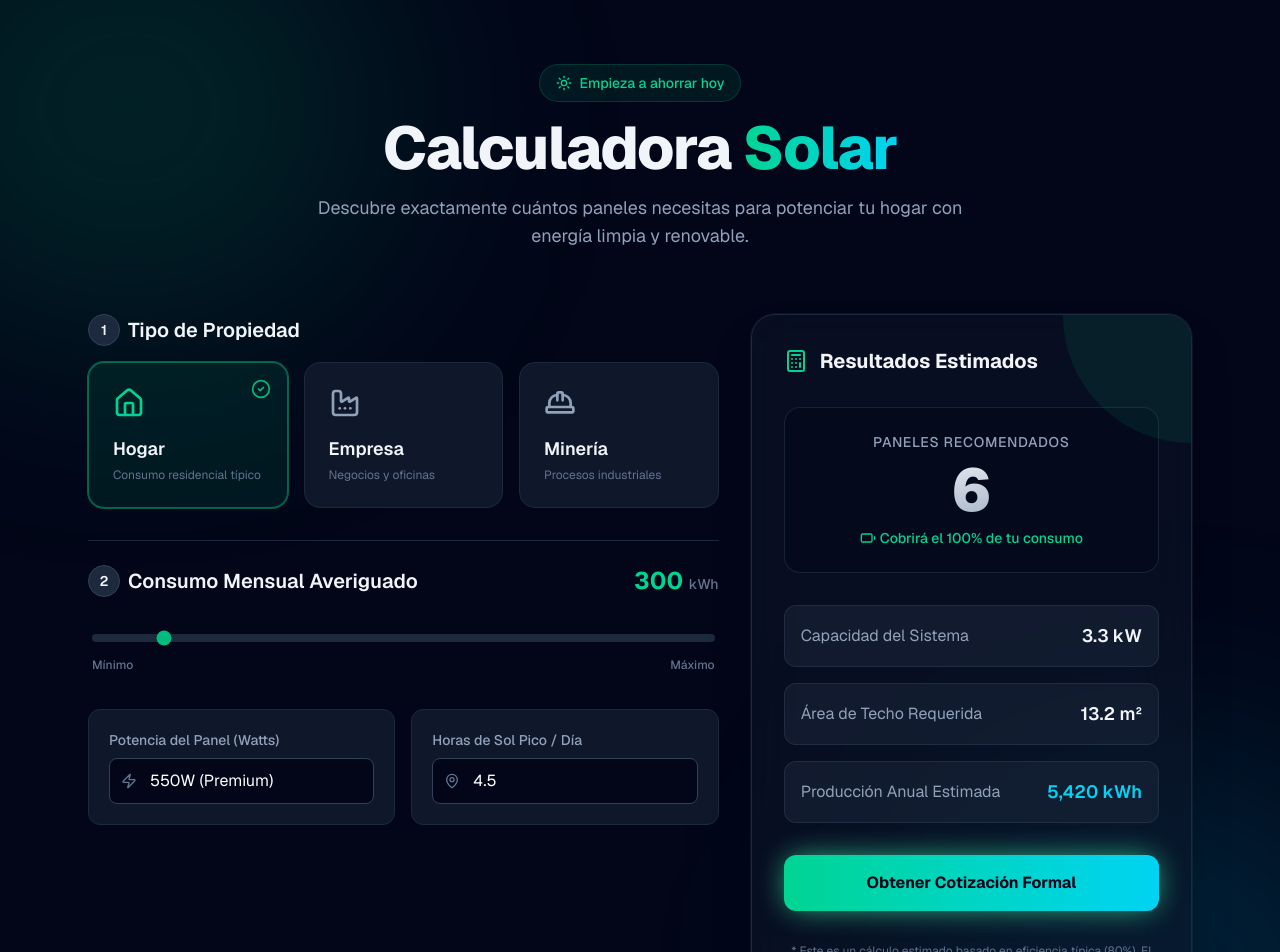
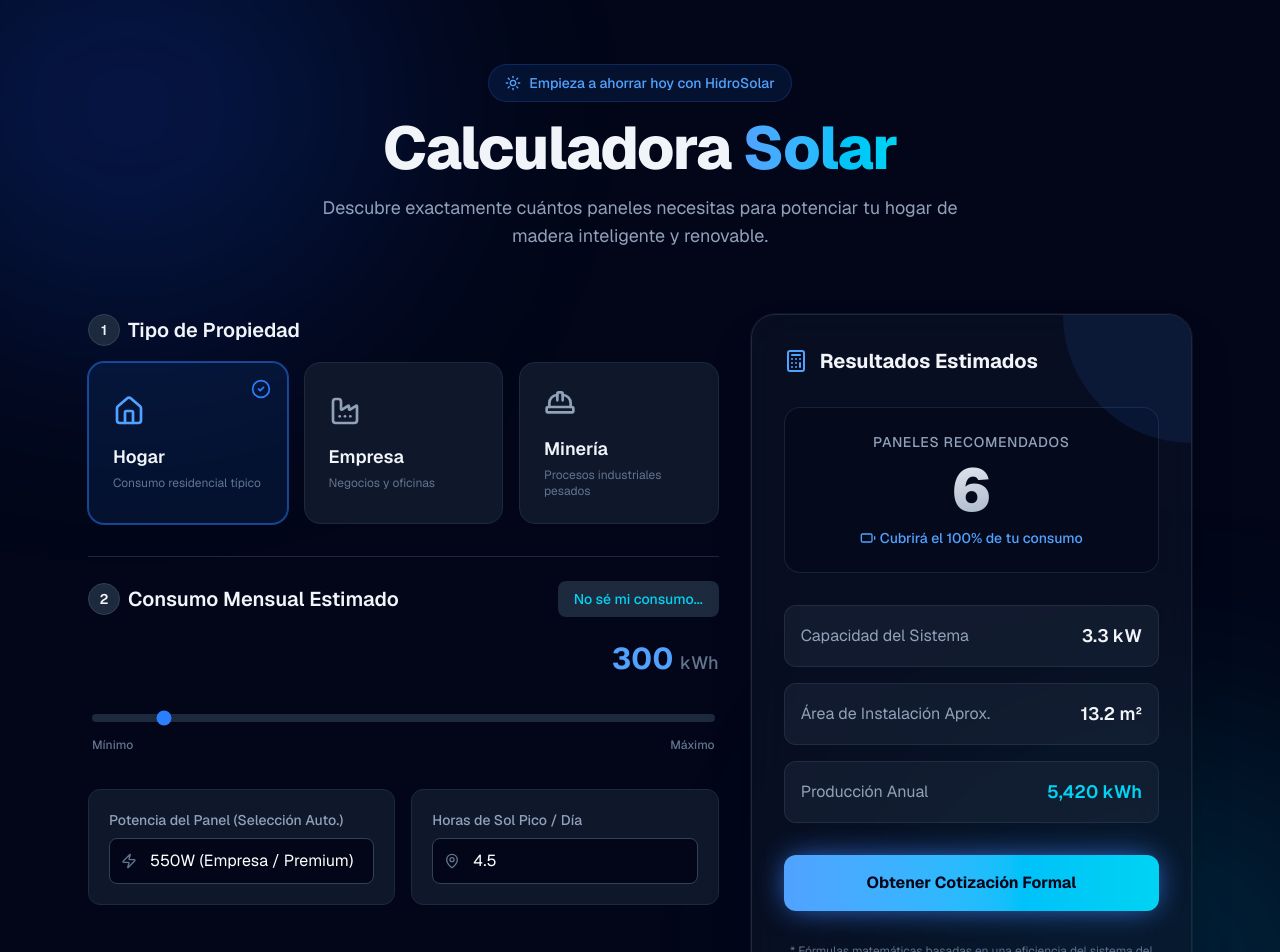
Before and after one commit to vDivCode/CalculadoraPanelSolar, a Next.js app: page / in a window 1280 px wide. Shown: the top 952 px of the page. Built offline with nearby package versions, Linux system fonts and the light colour scheme.

Commit message:
style hidrosolar

```diff
--- a/src/app/page.tsx
+++ b/src/app/page.tsx
@@ -1,14 +1,30 @@
 "use client";
 
 import React, { useState, useEffect } from 'react';
-import { Home, Factory, HardHat, Zap, Sun, MapPin, Calculator, Battery, CheckCircle2 } from 'lucide-react';
+import { Home, Factory, HardHat, Zap, Sun, MapPin, Calculator, Battery, CheckCircle2, Tv, RefreshCcw, Coffee, MonitorSmartphone, Fan, Snowflake } from 'lucide-react';
 
 type PropertyType = 'Hogar' | 'Empresa' | 'Minas';
 
 const propertyOptions: { id: PropertyType; label: string; icon: React.ReactNode; defaultConsumption: number; desc: string }[] = [
   { id: 'Hogar', label: 'Hogar', icon: <Home className="w-8 h-8" />, defaultConsumption: 300, desc: 'Consumo residencial típico' },
   { id: 'Empresa', label: 'Empresa', icon: <Factory className="w-8 h-8" />, defaultConsumption: 2500, desc: 'Negocios y oficinas' },
-  { id: 'Minas', label: 'Minería', icon: <HardHat className="w-8 h-8" />, defaultConsumption: 50000, desc: 'Procesos industriales' },
+  { id: 'Minas', label: 'Minería', icon: <HardHat className="w-8 h-8" />, defaultConsumption: 50000, desc: 'Procesos industriales pesados' },
+];
+
+type Appliance = {
+  id: string;
+  name: string;
+  icon: React.ReactNode;
+  kwhPerMonth: number;
+};
+
+const commonAppliances: Appliance[] = [
+  { id: 'fridge', name: 'Refrigerador', icon: <Snowflake className="w-5 h-5" />, kwhPerMonth: 50 },
+  { id: 'tv', name: 'Televisor', icon: <Tv className="w-5 h-5" />, kwhPerMonth: 15 },
+  { id: 'washer', name: 'Lavadora', icon: <RefreshCcw className="w-5 h-5" />, kwhPerMonth: 25 },
+  { id: 'coffee', name: 'Cafetera', icon: <Coffee className="w-5 h-5" />, kwhPerMonth: 10 },
+  { id: 'pc', name: 'Computadora', icon: <MonitorSmartphone className="w-5 h-5" />, kwhPerMonth: 30 },
+  { id: 'ac', name: 'Aire Acondicionado', icon: <Fan className="w-5 h-5" />, kwhPerMonth: 120 },
 ];
 
 export default function SolarCalculator() {
@@ -17,10 +33,38 @@ export default function SolarCalculator() {
   const [panelWattage, setPanelWattage] = useState<number>(550);
   const [sunHours, setSunHours] = useState<number>(4.5);
 
+  // Appliance tracking
+  const [useAppliances, setUseAppliances] = useState(false);
+  const [applianceCounts, setApplianceCounts] = useState<Record<string, number>>({});
+
   // Results
   const [panelsNeeded, setPanelsNeeded] = useState<number>(0);
   const [systemSizeKW, setSystemSizeKW] = useState<number>(0);
   const [requiredArea, setRequiredArea] = useState<number>(0);
+
+  // Recalculate consumption based on appliances
+  useEffect(() => {
+    if (useAppliances) {
+      let totalKwh = 0;
+      commonAppliances.forEach(app => {
+        const count = applianceCounts[app.id] || 0;
+        totalKwh += (count * app.kwhPerMonth);
+      });
+      setMonthlyKwh(totalKwh === 0 ? 50 : totalKwh); // Prevent 0
+    }
+  }, [applianceCounts, useAppliances]);
+
+  // Adjust Panel Wattage automatically based on total consumption
+  useEffect(() => {
+    if (monthlyKwh > 10000) {
+      setPanelWattage(600); // Industrial panel needed
+    } else if (monthlyKwh > 1000) {
+      setPanelWattage(550); // Premium panel for Enterprise
+    } else {
+      // Keep user choice or default to 450W for home
+      if (panelWattage > 550) setPanelWattage(450);
+    }
+  }, [monthlyKwh]);
 
   useEffect(() => {
     // Math:
@@ -46,27 +90,37 @@ export default function SolarCalculator() {
 
   const handlePropertyChange = (ptype: PropertyType, defaultVal: number) => {
     setPropertyType(ptype);
+    if (!useAppliances) {
       setMonthlyKwh(defaultVal);
+    }
+  };
+
+  const incrementAppliance = (id: string) => {
+    setApplianceCounts(prev => ({ ...prev, [id]: (prev[id] || 0) + 1 }));
+  };
+
+  const decrementAppliance = (id: string) => {
+    setApplianceCounts(prev => ({ ...prev, [id]: Math.max(0, (prev[id] || 0) - 1) }));
   };
 
   return (
-    <div className="min-h-screen bg-slate-950 text-slate-100 font-sans selection:bg-emerald-500/30 overflow-hidden relative">
-      {/* Background gradients */}
-      <div className="absolute top-[-10%] left-[-10%] w-[40%] h-[40%] bg-emerald-600/20 rounded-full blur-[120px] pointer-events-none" />
+    <div className="min-h-screen bg-slate-950 text-slate-100 font-sans selection:bg-cyan-500/30 overflow-hidden relative">
+      {/* Background gradients for Hidrosolar Palette (Blue/Cyan tones) */}
+      <div className="absolute top-[-10%] left-[-10%] w-[40%] h-[40%] bg-blue-600/20 rounded-full blur-[120px] pointer-events-none" />
       <div className="absolute bottom-[-10%] right-[-10%] w-[40%] h-[40%] bg-cyan-600/20 rounded-full blur-[120px] pointer-events-none" />
 
       <main className="relative max-w-6xl mx-auto px-6 py-16">
         {/* Header */}
         <header className="text-center mb-16 space-y-4">
-          <div className="inline-flex items-center gap-2 px-4 py-2 rounded-full bg-emerald-500/10 text-emerald-400 border border-emerald-500/20 text-sm font-medium mb-4">
+          <div className="inline-flex items-center gap-2 px-4 py-2 rounded-full bg-blue-500/10 text-blue-400 border border-blue-500/20 text-sm font-medium mb-4">
             <Sun className="w-4 h-4" />
-            Empieza a ahorrar hoy
+            Empieza a ahorrar hoy con HidroSolar
           </div>
           <h1 className="text-5xl md:text-6xl font-extrabold tracking-tight">
-            Calculadora <span className="text-transparent bg-clip-text bg-gradient-to-r from-emerald-400 to-cyan-400">Solar</span>
+            Calculadora <span className="text-transparent bg-clip-text bg-gradient-to-r from-blue-400 to-cyan-400">Solar</span>
           </h1>
           <p className="text-slate-400 max-w-2xl mx-auto text-lg">
-            Descubre exactamente cuántos paneles necesitas para potenciar tu {propertyType.toLowerCase()} con energía limpia y renovable.
+            Descubre exactamente cuántos paneles necesitas para potenciar tu {propertyType.toLowerCase()} de madera inteligente y renovable.
           </p>
         </header>
 
@@ -88,17 +142,17 @@ export default function SolarCalculator() {
                     onClick={() => handlePropertyChange(opt.id, opt.defaultConsumption)}
                     className={`relative p-6 rounded-2xl border text-left transition-all duration-300 group
                       ${propertyType === opt.id
-                        ? 'bg-emerald-500/10 border-emerald-500/50 ring-1 ring-emerald-500/50'
+                        ? 'bg-blue-500/10 border-blue-500/50 ring-1 ring-blue-500/50'
                         : 'bg-slate-900 border-slate-800 hover:border-slate-700 hover:bg-slate-800'}`}
                   >
-                    <div className={`${propertyType === opt.id ? 'text-emerald-400' : 'text-slate-400 group-hover:text-slate-300'}`}>
+                    <div className={`${propertyType === opt.id ? 'text-blue-400' : 'text-slate-400 group-hover:text-slate-300'}`}>
                       {opt.icon}
                     </div>
                     <h3 className="mt-4 font-semibold text-lg">{opt.label}</h3>
                     <p className="text-xs text-slate-500 mt-1">{opt.desc}</p>
 
                     {propertyType === opt.id && (
-                      <div className="absolute top-4 right-4 text-emerald-500">
+                      <div className="absolute top-4 right-4 text-blue-500">
                         <CheckCircle2 className="w-5 h-5" />
                       </div>
                     )}
@@ -109,14 +163,27 @@ export default function SolarCalculator() {
 
             {/* Energy Consumption */}
             <div className="space-y-6 pt-6 border-t border-slate-800">
-              <div className="flex justify-between items-end">
+              <div className="flex flex-col sm:flex-row sm:items-center justify-between gap-4">
                 <h2 className="text-xl font-semibold flex items-center gap-2">
                   <span className="flex items-center justify-center w-8 h-8 rounded-full bg-slate-800 border border-slate-700 text-sm">2</span>
-                  Consumo Mensual Averiguado
+                  Consumo Mensual Estimado
                 </h2>
-                <span className="text-2xl font-bold text-emerald-400">{monthlyKwh.toLocaleString()} <span className="text-sm font-medium text-slate-500">kWh</span></span>
+
+                {propertyType === 'Hogar' && (
+                  <button
+                    onClick={() => setUseAppliances(!useAppliances)}
+                    className="text-sm px-4 py-2 rounded-lg bg-slate-800 hover:bg-slate-700 text-cyan-400 font-medium transition-colors"
+                  >
+                    {useAppliances ? 'Ingresar kWh manualmente' : 'No sé mi consumo...'}
+                  </button>
+                )}
               </div>
 
+              <div className="flex justify-end">
+                 <span className="text-3xl font-bold text-blue-400">{monthlyKwh.toLocaleString()} <span className="text-lg font-medium text-slate-500">kWh</span></span>
+              </div>
+
+              {!useAppliances ? (
                 <div className="p-1">
                   <input
                     type="range"
@@ -125,31 +192,51 @@ export default function SolarCalculator() {
                     step={propertyType === 'Minas' ? 10000 : 50}
                     value={monthlyKwh}
                     onChange={(e) => setMonthlyKwh(Number(e.target.value))}
-                  className="w-full h-2 bg-slate-800 rounded-lg appearance-none cursor-pointer accent-emerald-500"
+                    className="w-full h-2 bg-slate-800 rounded-lg appearance-none cursor-pointer accent-blue-500"
                   />
                   <div className="flex justify-between text-xs text-slate-500 mt-2 font-medium">
                     <span>Mínimo</span>
                     <span>Máximo</span>
                   </div>
                 </div>
+              ) : (
+                <div className="grid sm:grid-cols-2 gap-3 p-4 bg-slate-900/50 rounded-2xl border border-slate-800">
+                  {commonAppliances.map((app) => (
+                    <div key={app.id} className="flex items-center justify-between p-3 bg-slate-950 rounded-xl border border-slate-800">
+                      <div className="flex items-center gap-3">
+                        <div className="text-blue-400 bg-blue-500/10 p-2 rounded-lg">{app.icon}</div>
+                        <div>
+                          <p className="text-sm font-medium">{app.name}</p>
+                          <p className="text-xs text-slate-500">~{app.kwhPerMonth} kWh/mes</p>
+                        </div>
+                      </div>
+                      <div className="flex items-center gap-3 bg-slate-900 rounded-lg p-1 border border-slate-800">
+                        <button onClick={() => decrementAppliance(app.id)} className="w-8 h-8 rounded flex items-center justify-center hover:bg-slate-800 font-bold">-</button>
+                        <span className="w-4 text-center text-sm font-semibold">{applianceCounts[app.id] || 0}</span>
+                        <button onClick={() => incrementAppliance(app.id)} className="w-8 h-8 rounded flex items-center justify-center hover:bg-slate-800 font-bold text-blue-400">+</button>
+                      </div>
+                    </div>
+                  ))}
+                </div>
+              )}
 
               {/* Advanced Settings */}
               <div className="grid sm:grid-cols-2 gap-4 mt-8">
                 <div className="bg-slate-900 p-5 rounded-xl border border-slate-800">
                   <label className="block text-sm font-medium text-slate-400 mb-2">
-                    Potencia del Panel (Watts)
+                    Potencia del Panel (Selección Auto.)
                   </label>
                   <div className="relative">
                     <Zap className="absolute left-3 top-1/2 -translate-y-1/2 w-4 h-4 text-slate-500" />
                     <select
                       value={panelWattage}
                       onChange={(e) => setPanelWattage(Number(e.target.value))}
-                      className="w-full bg-slate-950 border border-slate-700 rounded-lg py-2.5 pl-10 pr-4 appearance-none focus:ring-2 focus:ring-emerald-500 focus:border-emerald-500 text-white"
+                      className="w-full bg-slate-950 border border-slate-700 rounded-lg py-2.5 pl-10 pr-4 appearance-none focus:ring-2 focus:ring-blue-500 focus:border-blue-500 text-white"
                     >
-                      <option value={400}>400W (Estándar)</option>
-                      <option value={450}>450W (Medio)</option>
-                      <option value={550}>550W (Premium)</option>
-                      <option value={600}>600W (Industrial)</option>
+                      <option value={400}>400W (Básico)</option>
+                      <option value={450}>450W (Hogar Estándar)</option>
+                      <option value={550}>550W (Empresa / Premium)</option>
+                      <option value={600}>600W (Industrial / Minas)</option>
                     </select>
                   </div>
                 </div>
@@ -167,7 +254,7 @@ export default function SolarCalculator() {
                       max="10"
                       value={sunHours}
                       onChange={(e) => setSunHours(Number(e.target.value))}
-                      className="w-full bg-slate-950 border border-slate-700 rounded-lg py-2.5 pl-10 pr-4 focus:ring-2 focus:ring-emerald-500 focus:border-emerald-500 text-white"
+                      className="w-full bg-slate-950 border border-slate-700 rounded-lg py-2.5 pl-10 pr-4 focus:ring-2 focus:ring-blue-500 focus:border-blue-500 text-white"
                     />
                   </div>
                 </div>
@@ -180,10 +267,10 @@ export default function SolarCalculator() {
           <div className="lg:col-span-5 relative">
             <div className="sticky top-8 bg-slate-900/50 backdrop-blur-xl border border-slate-800 p-8 rounded-3xl shadow-2xl overflow-hidden ring-1 ring-white/5">
               {/* Decorative elements behind results */}
-              <div className="absolute top-0 right-0 w-32 h-32 bg-emerald-500/10 rounded-bl-full pointer-events-none" />
+              <div className="absolute top-0 right-0 w-32 h-32 bg-blue-500/10 rounded-bl-full pointer-events-none" />
 
               <div className="flex items-center gap-3 mb-8">
-                <Calculator className="w-6 h-6 text-emerald-400" />
+                <Calculator className="w-6 h-6 text-blue-400" />
                 <h2 className="text-xl font-bold">Resultados Estimados</h2>
               </div>
 
@@ -194,9 +281,9 @@ export default function SolarCalculator() {
                   <div className="text-6xl font-black text-transparent bg-clip-text bg-gradient-to-br from-white to-slate-400">
                     {panelsNeeded}
                   </div>
-                  <div className="text-emerald-400 text-sm font-medium mt-2 flex items-center justify-center gap-1">
+                  <div className="text-blue-400 text-sm font-medium mt-2 flex items-center justify-center gap-1">
                     <Battery className="w-4 h-4" />
-                    Cobrirá el 100% de tu consumo
+                    Cubrirá el 100% de tu consumo
                   </div>
                 </div>
 
@@ -208,24 +295,24 @@ export default function SolarCalculator() {
                   </div>
 
                   <div className="flex items-center justify-between p-4 rounded-xl bg-slate-800/50 border border-slate-700/50">
-                    <span className="text-slate-400">Área de Techo Requerida</span>
+                    <span className="text-slate-400">Área de Instalación Aprox.</span>
                     <span className="font-semibold text-lg">{requiredArea.toLocaleString()} m²</span>
                   </div>
 
                   <div className="flex items-center justify-between p-4 rounded-xl bg-slate-800/50 border border-slate-700/50">
-                    <span className="text-slate-400">Producción Anual Estimada</span>
+                    <span className="text-slate-400">Producción Anual</span>
                     <span className="font-semibold text-lg text-cyan-400">
                       {(systemSizeKW * sunHours * 365).toLocaleString('en-US', { maximumFractionDigits: 0 })} kWh
                     </span>
                   </div>
                 </div>
 
-                <button className="w-full py-4 rounded-xl font-bold text-slate-950 bg-gradient-to-r from-emerald-400 to-cyan-400 hover:from-emerald-300 hover:to-cyan-300 transition-all active:scale-[0.98] shadow-[0_0_30px_-5px_#34d399]">
+                <button className="w-full py-4 rounded-xl font-bold text-slate-950 bg-gradient-to-r from-blue-400 to-cyan-400 hover:from-blue-300 hover:to-cyan-300 transition-all active:scale-[0.98] shadow-[0_0_30px_-5px_#3b82f6]">
                   Obtener Cotización Formal
                 </button>
 
                 <p className="text-xs text-center text-slate-500">
-                  * Este es un cálculo estimado basado en eficiencia típica (80%). El requerimiento real puede variar según la orientación, sombras y clima local.
+                  * Fórmulas matemáticas basadas en una eficiencia del sistema del 80% (pérdidas estándar en inversores, cables y temperatura).
                 </p>
               </div>
             </div>
```
Lines whose indentation alone changed are shown as unchanged.
